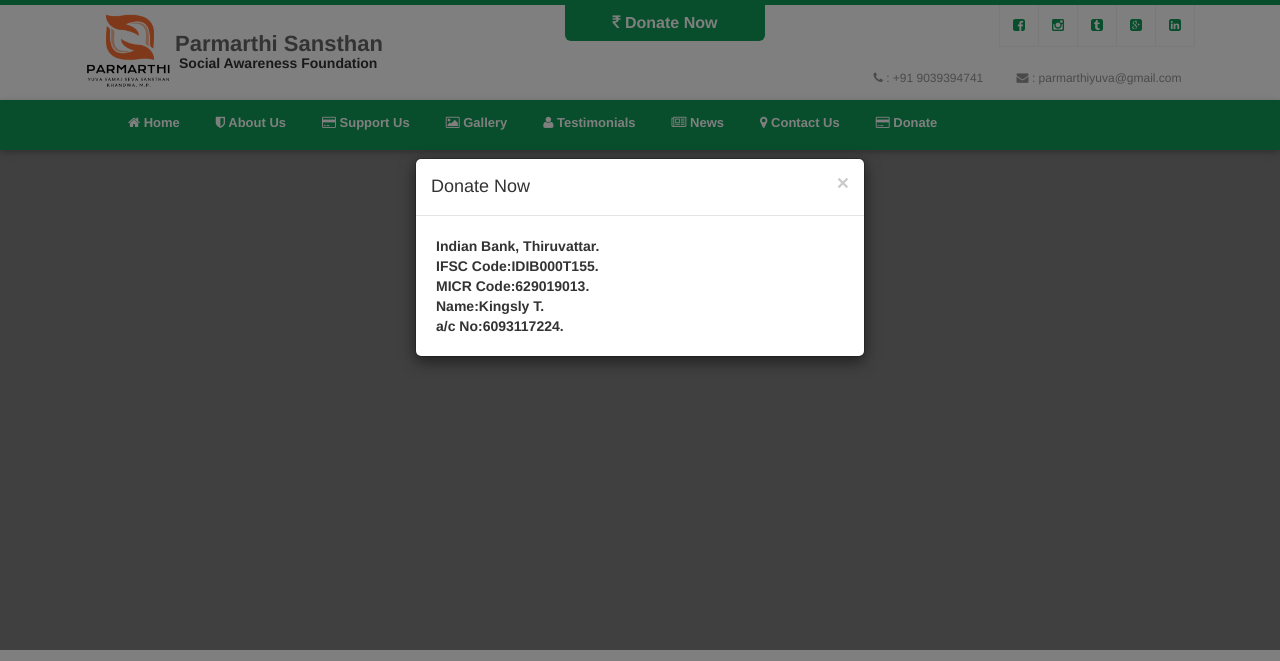
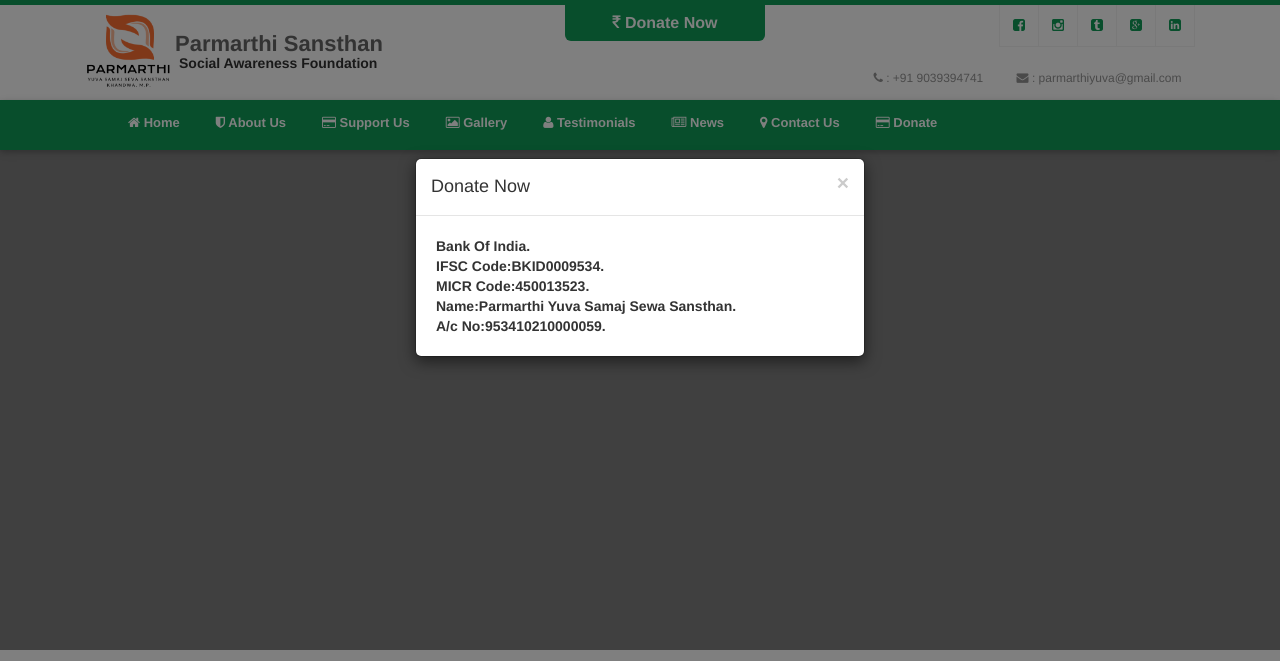
Before and after one commit to shivam2512/parmarthi, a plain HTML site: page aboutus.html in a window 1280 px wide. Both pictures are taken after a click on the button "Donate Now". Shown: the top 661 px of the page. Drawn offline with Linux system fonts and the light colour scheme.

Commit message:
Update aboutus.html

```diff
--- a/aboutus.html
+++ b/aboutus.html
@@ -446,11 +446,11 @@ aim of involving in social charitable, religious, promotional, educational and c
       </div>
       <div style="padding: 20px;" class="modal-body">
 
-        <b>Indian Bank, Thiruvattar.</b><br>
-        <b>IFSC Code:IDIB000T155.</b><br>
-        <b>MICR Code:629019013.</b><br>
-        <b>Name:Kingsly T.</b><br>
-        <b>a/c No:6093117224.</b><br>
+       <b>Bank Of India.</b><br>
+        <b>IFSC Code:BKID0009534.</b><br>
+        <b>MICR Code:450013523.</b><br>
+        <b>Name:Parmarthi Yuva Samaj Sewa Sansthan.</b><br>
+        <b>A/c No:953410210000059.</b><br>
       </div>
 
     </div>
```
